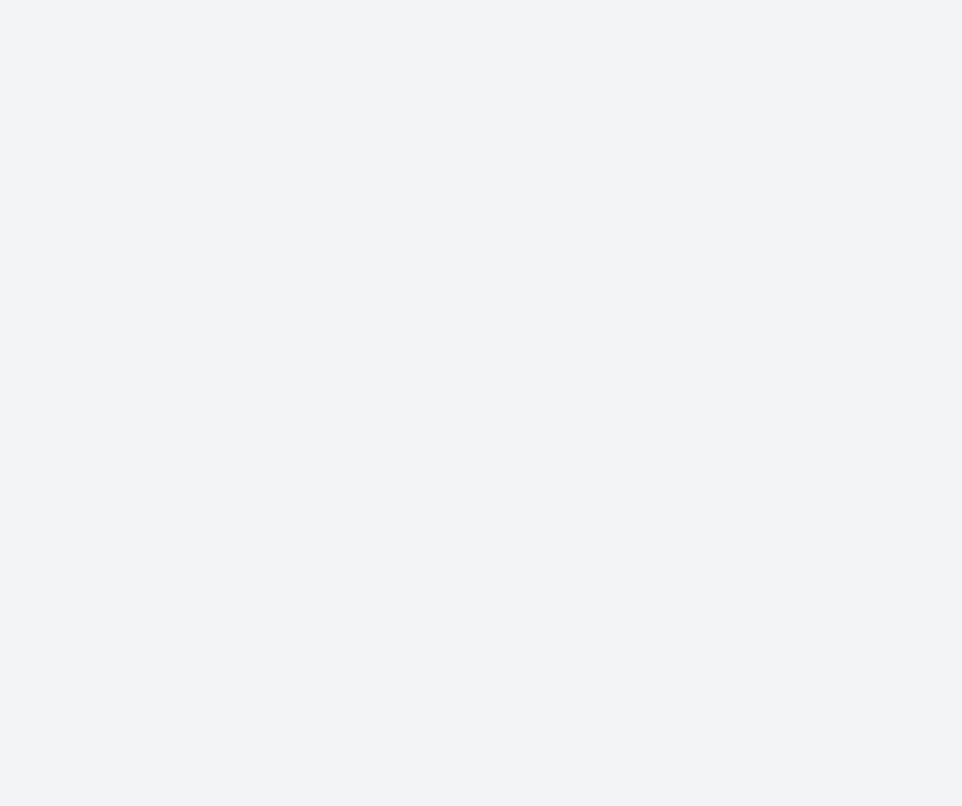
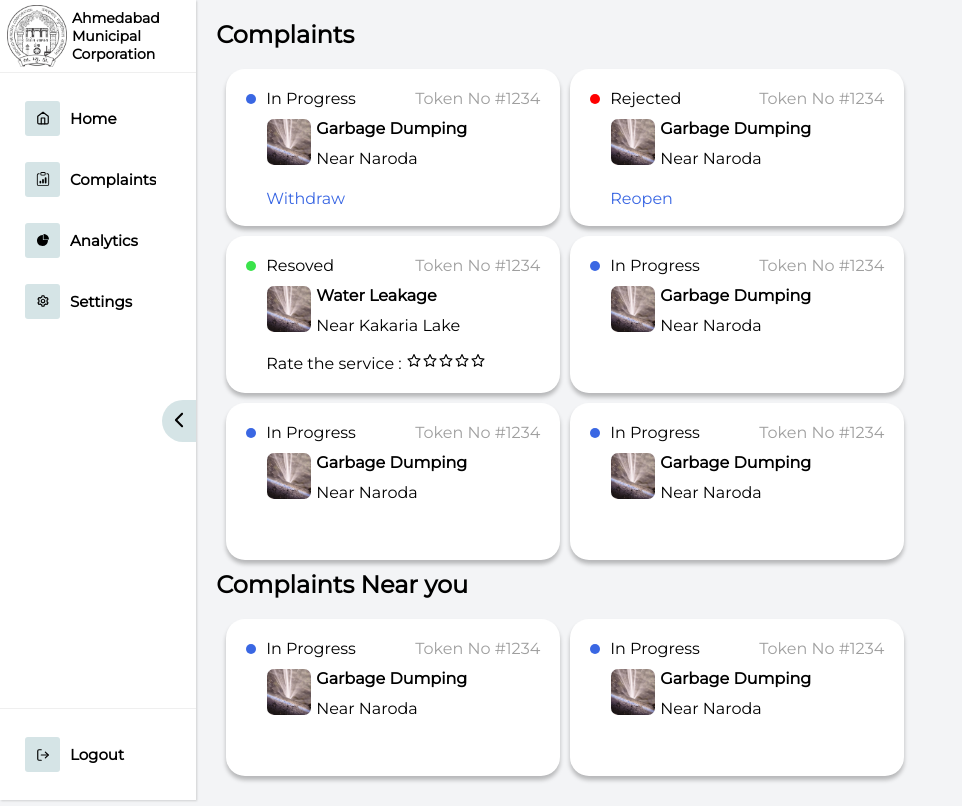
Before and after one commit to SSIP2022/Frontend, a React (Vite) app: page /user in a window 1280 px wide. Shown: the whole page, without its empty margins (0-962 px from the left). Built offline with nearby package versions, Linux system fonts and the light colour scheme.

Commit message:
added user complaint  page

```diff
--- a/src/App.jsx
+++ b/src/App.jsx
@@ -3,7 +3,7 @@ import { Routes, Route } from "react-router-dom";
 import Admin from "./pages/admin/index";
 import "./App.scss";
 import Root from "./pages/root";
-import User from "./pages/user";
+import User from "./pages/user/index";
 import Department from "./pages/department";
 import AdminAnalytics from "./pages/admin/components/AdminAnalytics";
 import UserAnalytics from "./pages/user/components/UserAnalytics";
@@ -13,9 +13,7 @@ function App() {
     <>
       <Routes>
         <Route path="/" element={<Root />} />
-        <Route path="/user" element={<User />}>
-          <Route path="analytics" element={<UserAnalytics />} />
-        </Route>
+        <Route path="/user" element={<User/>}/>
         <Route path="/department" element={<Department />} />
         <Route path="/admin" element={<Admin />}/>
       </Routes>
--- a/src/pages/user/index.jsx
+++ b/src/pages/user/index.jsx
@@ -1,10 +1,108 @@
 import React from "react";
 import { Outlet } from "react-router-dom";
-
+import Sidebar from "../../components/sidebar/Sidebar";
+import user from "../../styles/User.module.scss"
+import { AiOutlineStar } from "react-icons/ai";
+import { AiFillPieChart } from "react-icons/ai";
+import { BsClipboardData } from "react-icons/bs";
+import { FiHome} from "react-icons/fi";
+import { BiCog } from "react-icons/bi";
+import logo from "../../../public/istockphoto-1074493878-612x612.png";
 function User() {
   return (
     <div>
-      <Outlet />
+      <div className={user.container}>
+      <Sidebar
+        catagories={[
+            {detail:"Home",logos:<FiHome />},
+            {detail:"Complaints",logos:<BsClipboardData />},
+            {detail:"Analytics",logos:<AiFillPieChart />},
+            {detail:"Settings",logos:<BiCog />}]}
+        />
+        <div className={user.main}>
+          <h2 className={user.title}>Complaints</h2>
+
+          <div className={user.allcomplaints}>
+            <div className={user.complaints}>
+              <div className={user.progresscircle}></div>
+              <span className={user.text1}>In Progress</span>
+              <span className={user.token}>Token No #1234</span>
+              <img src={logo} className={user.cImage} alt="" />
+              <span className={user.text2}>Garbage Dumping</span>
+              <span className={user.text3}>Near Naroda</span>
+              <span className={user.withdraw}>Withdraw</span>
+            </div>
+            <div className={user.complaints}>
+              <div className={user.rejectcircle}></div>
+              <span className={user.text1}>Rejected</span>
+              <span className={user.token}>Token No #1234</span>
+              <img src={logo} className={user.cImage} alt="" />
+              <span className={user.text2}>Garbage Dumping</span>
+              <span className={user.text3}>Near Naroda</span>
+              <span className={user.reopen}>Reopen</span>
+            </div>
+            <div className={user.complaints}>
+              <div className={user.resolvedcircle}></div>
+              <span className={user.text1}>Resoved</span>
+              <span className={user.token}>Token No #1234</span>
+              <img src={logo} className={user.cImage} alt="" />
+              <span className={user.text2}>Water Leakage</span>
+              <span className={user.text3}>Near Kakaria Lake</span>
+              <span className={user.rate}>
+                Rate the service : <AiOutlineStar />
+                <AiOutlineStar />
+                <AiOutlineStar />
+                <AiOutlineStar />
+                <AiOutlineStar />
+              </span>
+            </div>
+            <div className={user.complaints}>
+              <div className={user.progresscircle}></div>
+              <span className={user.text1}>In Progress</span>
+              <span className={user.token}>Token No #1234</span>
+              <img src={logo} className={user.cImage} alt="" />
+              <span className={user.text2}>Garbage Dumping</span>
+              <span className={user.text3}>Near Naroda</span>
+            </div>
+            <div className={user.complaints}>
+              <div className={user.progresscircle}></div>
+              <span className={user.text1}>In Progress</span>
+              <span className={user.token}>Token No #1234</span>
+              <img src={logo} className={user.cImage} alt="" />
+              <span className={user.text2}>Garbage Dumping</span>
+              <span className={user.text3}>Near Naroda</span>
+            </div>
+            <div className={user.complaints}>
+              <div className={user.progresscircle}></div>
+              <span className={user.text1}>In Progress</span>
+              <span className={user.token}>Token No #1234</span>
+              <img src={logo} className={user.cImage} alt="" />
+              <span className={user.text2}>Garbage Dumping</span>
+              <span className={user.text3}>Near Naroda</span>
+            </div>
+
+          </div>
+          <h2 className={user.title}>Complaints Near you</h2>
+          <div className={user.allcomplaints}>
+            <div className={user.complaints}>
+              <div className={user.progresscircle}></div>
+              <span className={user.text1}>In Progress</span>
+              <span className={user.token}>Token No #1234</span>
+              <img src={logo} className={user.cImage} alt="" />
+              <span className={user.text2}>Garbage Dumping</span>
+              <span className={user.text3}>Near Naroda</span>
+            </div>
+            <div className={user.complaints}>
+              <div className={user.progresscircle}></div>
+              <span className={user.text1}>In Progress</span>
+              <span className={user.token}>Token No #1234</span>
+              <img src={logo} className={user.cImage} alt="" />
+              <span className={user.text2}>Garbage Dumping</span>
+              <span className={user.text3}>Near Naroda</span>
+            </div>
+          </div>
+        </div>
+      </div>
     </div>
   );
 }
--- a/src/styles/User.module.scss
+++ b/src/styles/User.module.scss
@@ -0,0 +1,121 @@
+.container {
+    display: flex;
+    flex-direction: row;
+  }
+  .main {
+    display: flex;
+    flex-direction: column;
+    height: min-content;
+    max-width: fit-content;
+    padding: 20px;
+  }
+  .complaints {
+      position: relative;
+      display: flex;
+      flex-direction: row;
+    min-width: 334px;
+    height: 157px;
+    margin-top: 10px;
+    margin-right: 10px;
+    // left: 15vw;
+  //   top: 163px;
+    background: #ffffff;
+    box-shadow: 0px 4px 4px rgba(0, 0, 0, 0.25);
+    border-radius: 19px;
+  }
+  .allcomplaints {
+    margin: 10px;
+    display: flex;
+    max-width: 100%;
+    flex-wrap: wrap;
+    flex-direction: row;
+  }
+  .progresscircle{
+    position: absolute;
+    padding: 0;
+    width: 10px;
+    height: 10px;
+    top: 25px;
+    left: 20px;
+    background: #3A67E3;
+    border-radius: 50%;
+    margin: 0;
+  }
+  .rejectcircle{
+    position: absolute;
+    padding: 0;
+    width: 10px;
+    height: 10px;
+    top: 25px;
+    left: 20px;
+    background: #FF0000;
+    border-radius: 50%;
+    margin: 0;
+  }
+
+  .resolvedcircle{
+    position: absolute;
+    padding: 0;
+    width: 10px;
+    height: 10px;
+    top: 25px;
+    left: 20px;
+    background: #3ae34b;
+    border-radius: 50%;
+    margin: 0;
+  }
+  .text1{
+      position: absolute;
+      top: 20px;
+      left: 40px;
+      display: inline;
+  }
+  .text2{
+    font-weight: bold;
+    position: absolute;
+    top: 50px;
+    left: 90px;
+    display: inline;
+  }
+  .text3{
+    position: absolute;
+    top: 80px;
+    left: 90px;
+    display: inline;
+  }
+  .token{
+    color: #9f9f9f;
+    position: absolute;
+    top: 20px;
+    right:20px;
+    display: inline;
+  }
+  .rate{
+    position: absolute;
+    bottom: 20px;
+    left:40px;
+    display: inline;
+  }
+  .cImage{
+    position: absolute;
+  width: 44px;
+  height: 46px;
+  left: 41px;
+  top: 50px;
+
+  border-radius: 7px;
+  }
+  .withdraw{
+    color: #3A67E3;
+    position: absolute;
+    top: 120px;
+    left: 40px;
+    display: inline;
+  }
+  .reopen{
+    color: #3A67E3;
+    position: absolute;
+    top: 120px;
+    left: 40px;
+    display: inline;
+  }
```
Also changed, not shown: public/istockphoto-1074493878-612x612.png (added).
